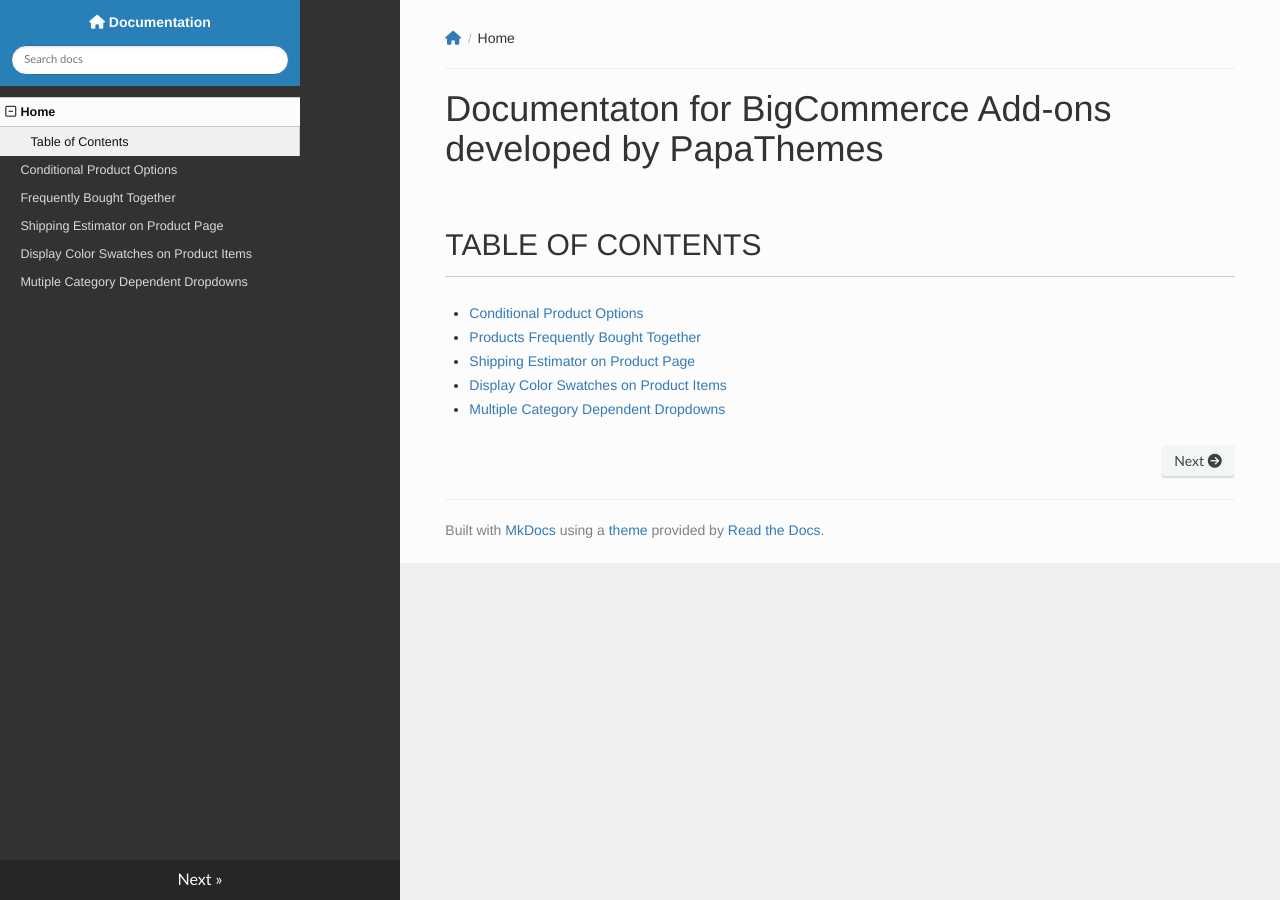
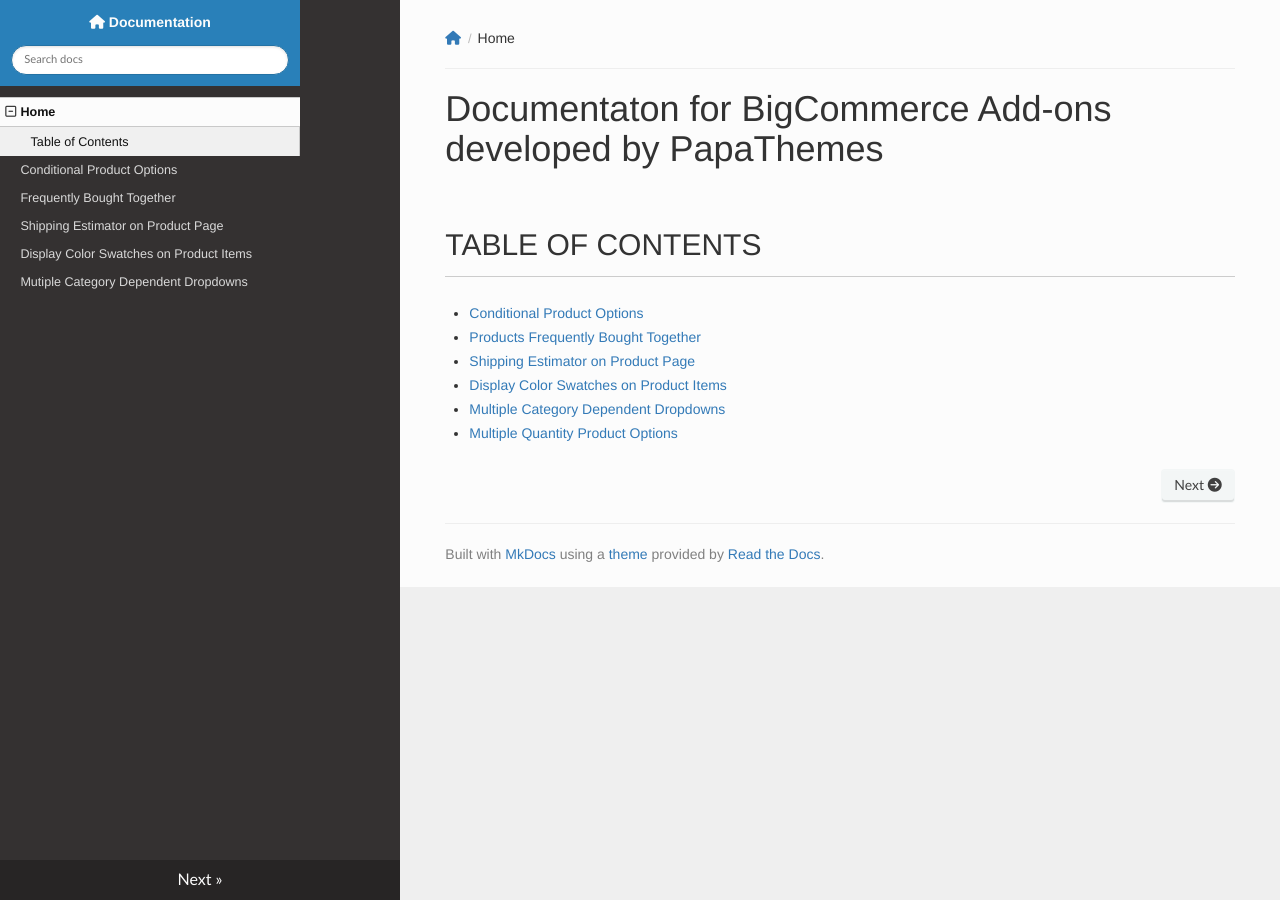
Before and after one commit to tvlgiao/bc-addons-docs, an MkDocs documentation site: the page built from docs/index.md, in a window 1280 px wide. Built offline with MkDocs 1.6.1, drawn with Linux system fonts in a browser that asks for light colours; nearby versions of some CDN libraries.

Commit message:
Link mutiple-quantity-product-options.md

```diff
--- a/docs/index.md
+++ b/docs/index.md
@@ -7,3 +7,4 @@
 - [Shipping Estimator on Product Page](shipping-estimator.md)
 - [Display Color Swatches on Product Items](color-swatches.md)
 - [Multiple Category Dependent Dropdowns](mutiple-category-dependent-dropdowns.md)
+- [Multiple Quantity Product Options](mutiple-quantity-product-options.md)
```
